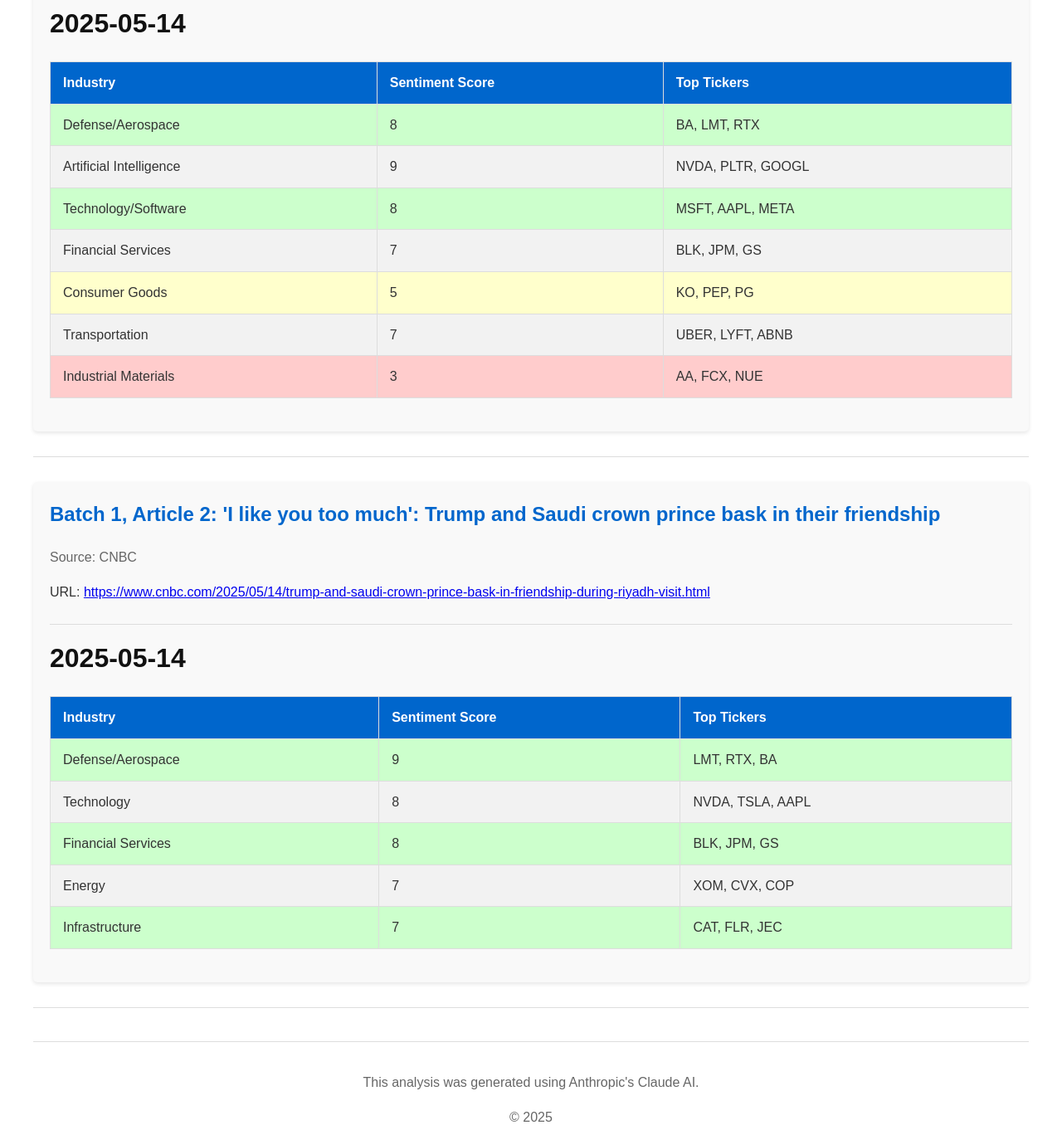
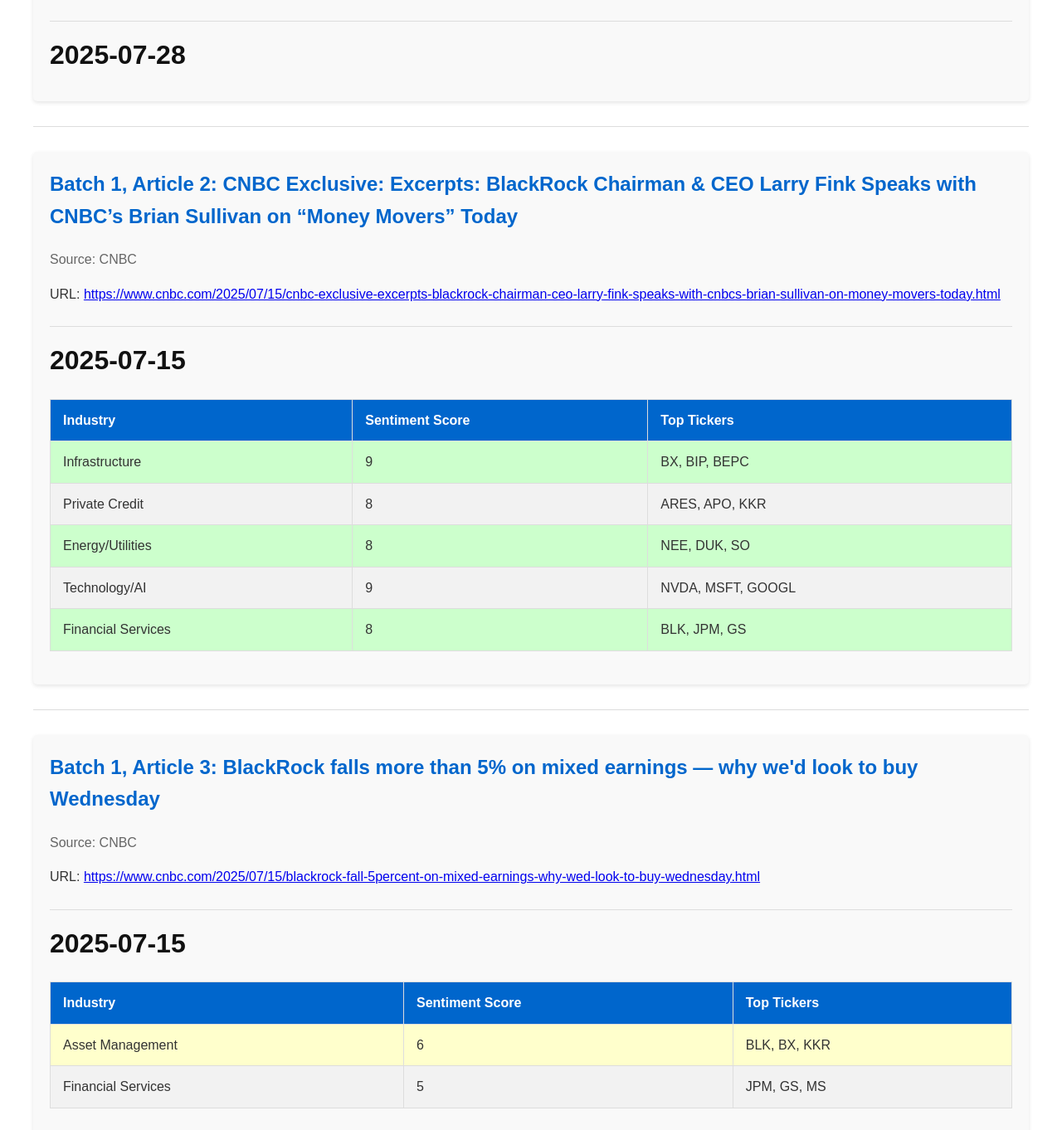
Before and after one commit to torconado/torconado.github.io, a plain HTML site: page fink_summary.html in a window 1280 px wide. Shown: the part 455-1817 px from the top of the page at 83% size. Drawn offline with Linux system fonts and the light colour scheme.

Commit message:
Update fink_summary 2025-08-24-15:42

```diff
--- a/fink_summary.html
+++ b/fink_summary.html
@@ -137,18 +137,28 @@
         <header>
             <h1>Larry Fink News Analysis Summary</h1>
             <div class="meta-info">
-                <p>Generated on: 2025-06-20 16:15:27</p>
-                <p>Total Articles Analyzed: 2</p>
+                <p>Generated on: 2025-08-24 15:42:14</p>
+                <p>Total Articles Analyzed: 3</p>
             </div>
         </header>
 
         <div class="article">
             <div class="article-header">
-                <h2 class="article-title">Batch 1, Article 1: Trump joined by dozens of CEOs during his Middle East trip</h2>
+                <h2 class="article-title">Batch 1, Article 1: Insider report: The stocks with the biggest recent sales by executives include QuantumScape, BlackRock and Goldman</h2>
                 <p class="article-source">Source: CNBC</p>
-                <p class="article-url">URL: <a href="https://www.cnbc.com/2025/05/14/trump-ceos-lunch-saudi-arabia.html" target="_blank">https://www.cnbc.com/2025/05/14/trump-ceos-lunch-saudi-arabia.html</a></p>
+                <p class="article-url">URL: <a href="https://www.cnbc.com/2025/07/28/insider-report-the-stocks-with-the-biggest-recent-sales-by-executives.html" target="_blank">https://www.cnbc.com/2025/07/28/insider-report-the-stocks-with-the-biggest-recent-sales-by-executives.html</a></p>
             </div>
-<div class="news-date">2025-05-14</div>
+<div class="news-date">2025-07-28</div>
+        </div>
+        <div class="divider"></div>
+
+        <div class="article">
+            <div class="article-header">
+                <h2 class="article-title">Batch 1, Article 2: CNBC Exclusive: Excerpts: BlackRock Chairman & CEO Larry Fink Speaks with CNBC’s Brian Sullivan on “Money Movers” Today</h2>
+                <p class="article-source">Source: CNBC</p>
+                <p class="article-url">URL: <a href="https://www.cnbc.com/2025/07/15/cnbc-exclusive-excerpts-blackrock-chairman-ceo-larry-fink-speaks-with-cnbcs-brian-sullivan-on-money-movers-today.html" target="_blank">https://www.cnbc.com/2025/07/15/cnbc-exclusive-excerpts-blackrock-chairman-ceo-larry-fink-speaks-with-cnbcs-brian-sullivan-on-money-movers-today.html</a></p>
+            </div>
+<div class="news-date">2025-07-15</div>
             <table>
                 <thead>
                     <tr>
@@ -159,39 +169,29 @@
                 </thead>
                 <tbody>
                     <tr class="sentiment-7-10">
-                        <td>Defense/Aerospace</td>
-                        <td>8</td>
-                        <td>BA, LMT, RTX</td>
+                        <td>Infrastructure</td>
+                        <td>9</td>
+                        <td>BX, BIP, BEPC</td>
                     </tr>
                     <tr class="sentiment-7-10">
-                        <td>Artificial Intelligence</td>
-                        <td>9</td>
-                        <td>NVDA, PLTR, GOOGL</td>
+                        <td>Private Credit</td>
+                        <td>8</td>
+                        <td>ARES, APO, KKR</td>
                     </tr>
                     <tr class="sentiment-7-10">
-                        <td>Technology/Software</td>
+                        <td>Energy/Utilities</td>
                         <td>8</td>
-                        <td>MSFT, AAPL, META</td>
+                        <td>NEE, DUK, SO</td>
+                    </tr>
+                    <tr class="sentiment-7-10">
+                        <td>Technology/AI</td>
+                        <td>9</td>
+                        <td>NVDA, MSFT, GOOGL</td>
                     </tr>
                     <tr class="sentiment-7-10">
                         <td>Financial Services</td>
-                        <td>7</td>
+                        <td>8</td>
                         <td>BLK, JPM, GS</td>
-                    </tr>
-                    <tr class="sentiment-4-6">
-                        <td>Consumer Goods</td>
-                        <td>5</td>
-                        <td>KO, PEP, PG</td>
-                    </tr>
-                    <tr class="sentiment-7-10">
-                        <td>Transportation</td>
-                        <td>7</td>
-                        <td>UBER, LYFT, ABNB</td>
-                    </tr>
-                    <tr class="sentiment-0-3">
-                        <td>Industrial Materials</td>
-                        <td>3</td>
-                        <td>AA, FCX, NUE</td>
                     </tr>
                 </tbody>
             </table>
@@ -200,11 +200,11 @@
 
         <div class="article">
             <div class="article-header">
-                <h2 class="article-title">Batch 1, Article 2: 'I like you too much': Trump and Saudi crown prince bask in their friendship</h2>
+                <h2 class="article-title">Batch 1, Article 3: BlackRock falls more than 5% on mixed earnings — why we'd look to buy Wednesday</h2>
                 <p class="article-source">Source: CNBC</p>
-                <p class="article-url">URL: <a href="https://www.cnbc.com/2025/05/14/trump-and-saudi-crown-prince-bask-in-friendship-during-riyadh-visit.html" target="_blank">https://www.cnbc.com/2025/05/14/trump-and-saudi-crown-prince-bask-in-friendship-during-riyadh-visit.html</a></p>
+                <p class="article-url">URL: <a href="https://www.cnbc.com/2025/07/15/blackrock-fall-5percent-on-mixed-earnings-why-wed-look-to-buy-wednesday.html" target="_blank">https://www.cnbc.com/2025/07/15/blackrock-fall-5percent-on-mixed-earnings-why-wed-look-to-buy-wednesday.html</a></p>
             </div>
-<div class="news-date">2025-05-14</div>
+<div class="news-date">2025-07-15</div>
             <table>
                 <thead>
                     <tr>
@@ -214,30 +214,15 @@
                     </tr>
                 </thead>
                 <tbody>
-                    <tr class="sentiment-7-10">
-                        <td>Defense/Aerospace</td>
-                        <td>9</td>
-                        <td>LMT, RTX, BA</td>
+                    <tr class="sentiment-4-6">
+                        <td>Asset Management</td>
+                        <td>6</td>
+                        <td>BLK, BX, KKR</td>
                     </tr>
-                    <tr class="sentiment-7-10">
-                        <td>Technology</td>
-                        <td>8</td>
-                        <td>NVDA, TSLA, AAPL</td>
-                    </tr>
-                    <tr class="sentiment-7-10">
+                    <tr class="sentiment-4-6">
                         <td>Financial Services</td>
-                        <td>8</td>
-                        <td>BLK, JPM, GS</td>
-                    </tr>
-                    <tr class="sentiment-7-10">
-                        <td>Energy</td>
-                        <td>7</td>
-                        <td>XOM, CVX, COP</td>
-                    </tr>
-                    <tr class="sentiment-7-10">
-                        <td>Infrastructure</td>
-                        <td>7</td>
-                        <td>CAT, FLR, JEC</td>
+                        <td>5</td>
+                        <td>JPM, GS, MS</td>
                     </tr>
                 </tbody>
             </table>
```
